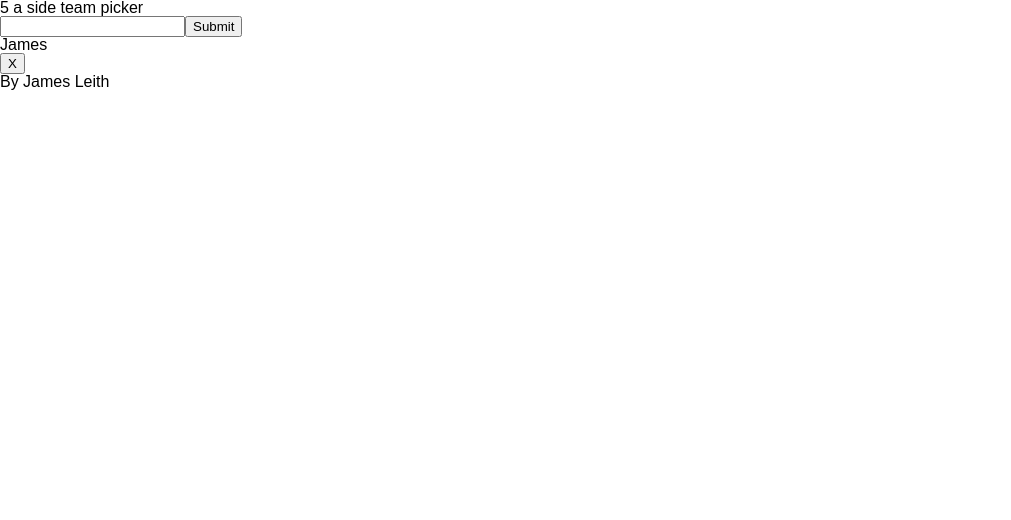
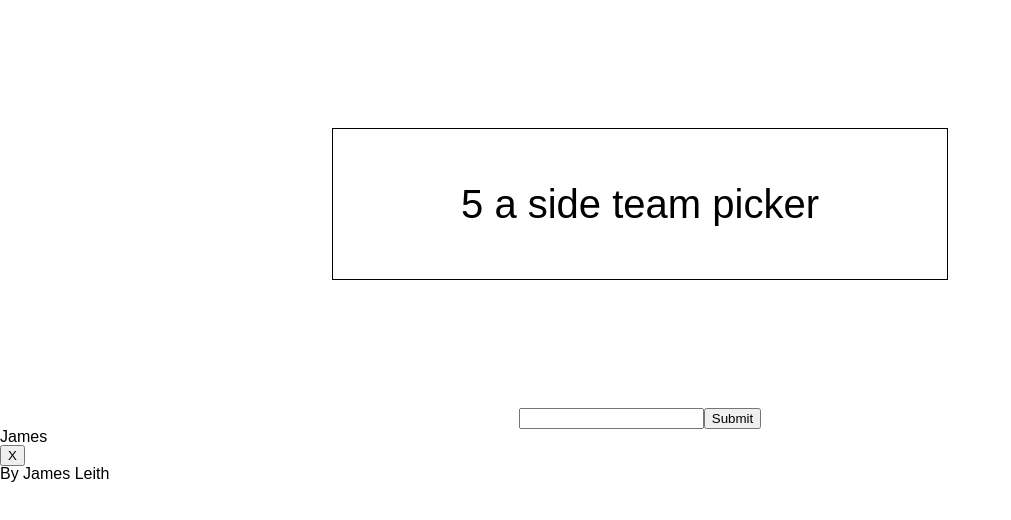
Before and after one commit to ajsl/5-a-side, a React (Create React App) app: page / in a window 1280 px wide. Shown: the top 520 px of the page, without its empty margins (0-1011 px from the left). Built offline with nearby package versions, Linux system fonts and the light colour scheme.

Commit message:
started basic sass styling of the header and list page

```diff
--- a/public/css/styles.css
+++ b/public/css/styles.css
@@ -44,3 +44,27 @@ q:before, q:after {
 table {
   border-collapse: collapse;
   border-spacing: 0; }
+
+.header-box {
+  border: 1px solid black;
+  display: flex;
+  justify-content: center;
+  align-items: center;
+  min-width: 60%;
+  min-height: 150px; }
+  .header-box h1 {
+    font-size: 40px; }
+
+.header {
+  display: flex;
+  justify-content: center;
+  align-content: center;
+  padding: 10%; }
+
+.form-section {
+  display: flex;
+  justify-content: center; }
+
+.add-input {
+  display: flex;
+  justify-content: center; }
--- a/public/css/styles.min.css
+++ b/public/css/styles.min.css
@@ -1 +1 @@
-a,abbr,acronym,address,applet,article,aside,audio,b,big,blockquote,body,canvas,caption,center,cite,code,dd,del,details,dfn,div,dl,dt,em,embed,fieldset,figcaption,figure,footer,form,h1,h2,h3,h4,h5,h6,header,hgroup,html,i,iframe,img,ins,kbd,label,legend,li,mark,menu,nav,object,ol,output,p,pre,q,ruby,s,samp,section,small,span,strike,strong,sub,summary,sup,table,tbody,td,tfoot,th,thead,time,tr,tt,u,ul,var,video{margin:0;padding:0;border:0;font-size:100%;font:inherit;vertical-align:baseline}article,aside,details,figcaption,figure,footer,header,hgroup,menu,nav,section{display:block}body{line-height:1}ol,ul{list-style:none}blockquote,q{quotes:none}blockquote:after,blockquote:before,q:after,q:before{content:'';content:none}table{border-collapse:collapse;border-spacing:0}
+a,abbr,acronym,address,applet,article,aside,audio,b,big,blockquote,body,canvas,caption,center,cite,code,dd,del,details,dfn,div,dl,dt,em,embed,fieldset,figcaption,figure,footer,form,h1,h2,h3,h4,h5,h6,header,hgroup,html,i,iframe,img,ins,kbd,label,legend,li,mark,menu,nav,object,ol,output,p,pre,q,ruby,s,samp,section,small,span,strike,strong,sub,summary,sup,table,tbody,td,tfoot,th,thead,time,tr,tt,u,ul,var,video{margin:0;padding:0;border:0;font-size:100%;font:inherit;vertical-align:baseline}article,aside,details,figcaption,figure,footer,header,hgroup,menu,nav,section{display:block}body{line-height:1}ol,ul{list-style:none}blockquote,q{quotes:none}blockquote:after,blockquote:before,q:after,q:before{content:'';content:none}table{border-collapse:collapse;border-spacing:0}.header-box{border:1px solid #000;display:flex;justify-content:center;align-items:center;min-width:60%;min-height:150px}.header-box h1{font-size:40px}.header{display:flex;justify-content:center;align-content:center;padding:10%}.form-section{display:flex;justify-content:center}.add-input{display:flex;justify-content:center}
--- /dev/null
+++ b/scss/form.scss
@@ -0,0 +1,10 @@
+.form-section {
+	display: flex;
+	justify-content: center;
+
+}
+
+.add-input {
+	display: flex;
+	justify-content: center;
+}
--- a/scss/main.scss
+++ b/scss/main.scss
@@ -1,3 +1,24 @@
-body {
+.header-box {
+
+	border: 1px solid black;
+	display: flex;
+	justify-content: center;
+	align-items: center;
+	min-width: 60%;
+	min-height: 150px;
+
+	h1 {
+
+		font-size: 40px;
+	}
 
 }
+
+.header {
+	display: flex;
+	justify-content: center;
+	align-content: center;
+	padding: 10%
+
+
+}
--- a/scss/styles.scss
+++ b/scss/styles.scss
@@ -1,2 +1,3 @@
 @import 'reset.scss';
 @import 'main.scss';
+@import 'form.scss';
--- a/src/Components/Footer.jsx
+++ b/src/Components/Footer.jsx
@@ -5,12 +5,16 @@ const Footer = () => (
 
 	<React.Fragment>
 
-		<footer>
+		<section>
 
-			<h4>By James Leith</h4>
+			<footer>
 
-		</footer>
+				<h4>By James Leith</h4>
 
+			</footer>
+
+
+		</section>
 	</React.Fragment>
 
 
--- a/src/Components/Header.jsx
+++ b/src/Components/Header.jsx
@@ -4,10 +4,11 @@ const Header = () => (
 
 	<React.Fragment>
 
-		<header>
+		<header className="header">
+			<div className="header-box">
 
-			<h1>5 a side team picker</h1>
-
+				<h1>5 a side team picker</h1>
+			</div>
 		</header>
 
 	</React.Fragment>
--- a/src/Components/list.jsx
+++ b/src/Components/list.jsx
@@ -12,14 +12,15 @@ class List extends Component {
 		return (
 
 			<React.Fragment>
+				<section className="form-section">
+					<form className="add-input">
+						<input type="text" />
+						<input type="submit" name="add"/>
+					</form>
+				</section>
 
-				<form>
-					<input type="text" />
-					<input type="submit" name="add"/>
-				</form>
-
-				{/*render the player names below from the array in store.
-				names passed through props.*/}
+					{/*render the player names below from the array in store.
+					names passed through props.*/}
 
 				<Player name="James" />
 
```
